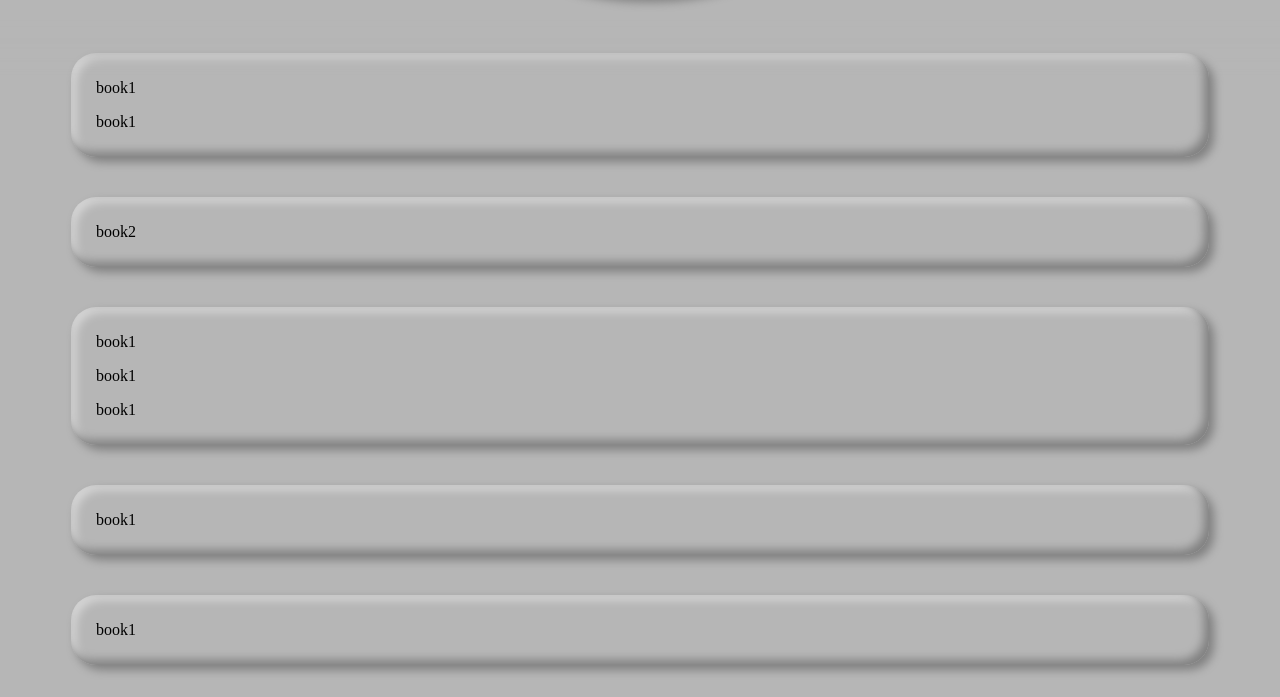
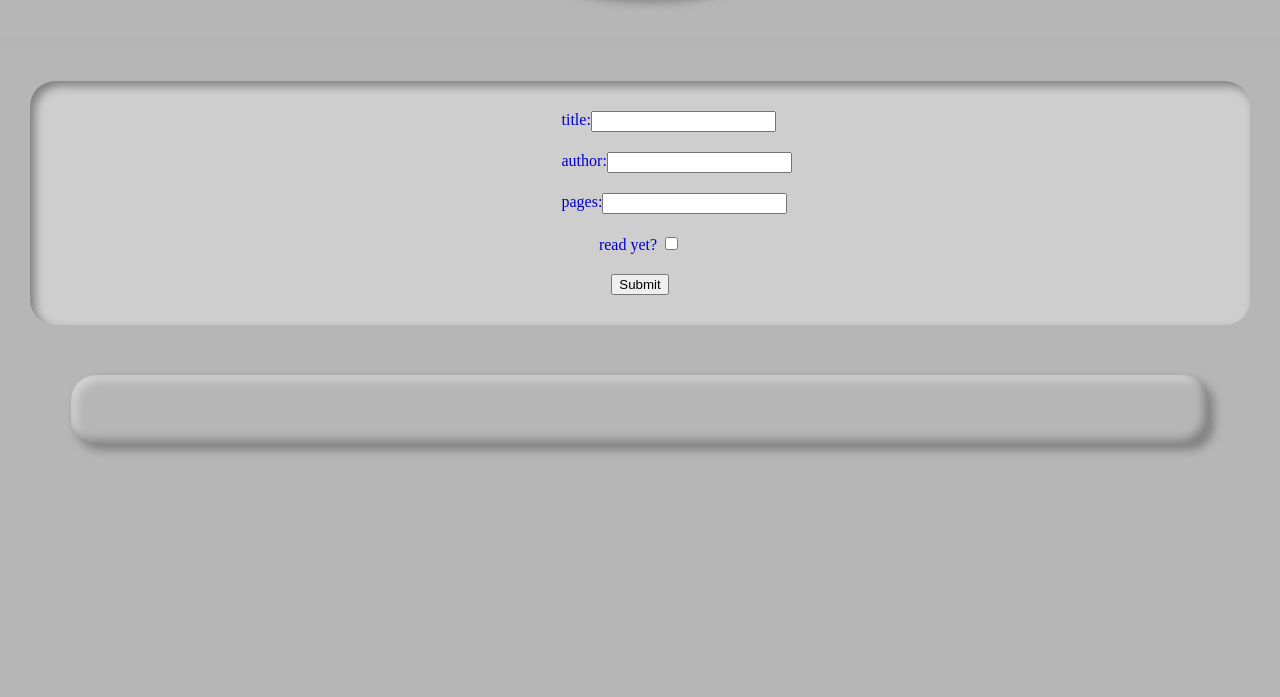
Before and after one commit to daycla/js-library, a plain HTML site: page index.html in a window 1280 px wide. Shown: the part 103-800 px from the top of the page. Drawn offline with Linux system fonts and the light colour scheme.

Commit message:
form skeleton built

```diff
--- a/index.html
+++ b/index.html
@@ -6,7 +6,7 @@
     <meta name="viewport" content="width=device-width, initial-scale=1.0">
     <title>Library</title>
     <link rel="stylesheet" href="styles.css">
-    <script src="javascript.js"></script>
+    <script defer src="javascript.js"></script>
 </head>
 <body>
     <header>
@@ -15,13 +15,18 @@
         <h1 id="booksRead">books read: ##</h1>
     </header>
     <main>
-        <div class="tester"><p>book1</p><p>book1</p></div>
-        <div class="tester"><p>book2</p></div>
-        <div class="tester"><p>book1<p>book1</p><p>book1</p></p></div>
-        <div class="tester"><p>book1</p></div>
-        <div class="tester"><p>book1</p></div>
-        <div class="tester"><p>book1<p>book1</p></p></div>
-        <div class="tester"><p>book1</p></div>
+        <div class="newBookForm">
+            <div class="formWrapper">
+                <label for="formTitle">title: <input name="formTitle" type="text"></label>
+                <label for="formAuthor">author: <input name="formAuthor" type="text"></label>
+                <label for="formPages">pages: <input name="formPages" type="text"></label>
+            </div>
+            <label for="formReadYet">read yet? <input name="formReadYet" type="checkbox"></label>
+            <label for="formSubmit"><button name="formSubmit">Submit</button></label>
+        </div>
+        <div class="booksList">
+            <div class="book"></div>
+        </div>
     </main>
 </body>
 </html>
--- a/javascript.js
+++ b/javascript.js
@@ -0,0 +1,13 @@
+//each entry
+//div container (span.title span.author span.pages etc)
+
+//when new book button clikced
+//slide main down, revealing form which is "behind " it in space under header
+
+const nbButton = document.querySelector('#newBookButton');
+
+nbButton.addEventListener('click', enterNewBook());
+
+function enterNewBook() {
+
+};
--- a/styles.css
+++ b/styles.css
@@ -2,7 +2,14 @@ body {
     margin: 0;
     width: 100vw;
     height: 100vh;
-    background-color: rgb(155, 155, 155);
+    background-color: rgb(182, 182, 182);
+}
+
+.line {
+    /* for dev purposes of aligning elements */
+    height: 200px;
+    background-color: red;
+    width: 1px;
 }
 
 header {
@@ -52,24 +59,49 @@ header h1 {
         inset -5px -5px 10px 0px rgba(255, 255, 255, 0.447);
 }
 
-main {
-    background-color: rgb(182, 182, 182);
+main{
+    padding-top: 18vh;
+}
+
+.newBookForm {
+    margin: 40px 30px 30px 30px;
+    display: flex;
+    flex-direction: column;
+    align-items: center;
+    border-radius: 25px;
+    padding: 20px;
+    background-color:rgb(206, 206, 206);
+    box-shadow: inset 5px 5px 10px 0px gray;
+}
+
+.formWrapper {
+    display: flex;
+    flex-direction: column;
+    width: 15%;
+}
+
+.formWrapper label{
+    display: flex;
+    flex-direction: row;
+    justify-content: space-between;
+}
+
+.formWrapper label, .newBookForm label {
+    margin: 10px;
+    color: mediumblue;
+}
+
+
+
+.booksList {
     width: 100%;
     position: static;
-    padding-top: 17vh;
     display: flex;
     flex-direction: column;
     align-items: center;
 }
 
-.line {
-    /* for dev purposes of aligning elements */
-    height: 200px;
-    background-color: red;
-    width: 1px;
-}
-
-.tester {
+.book {
     min-height: 50px;
     border-radius: 25px;
     width: 85%;
```
